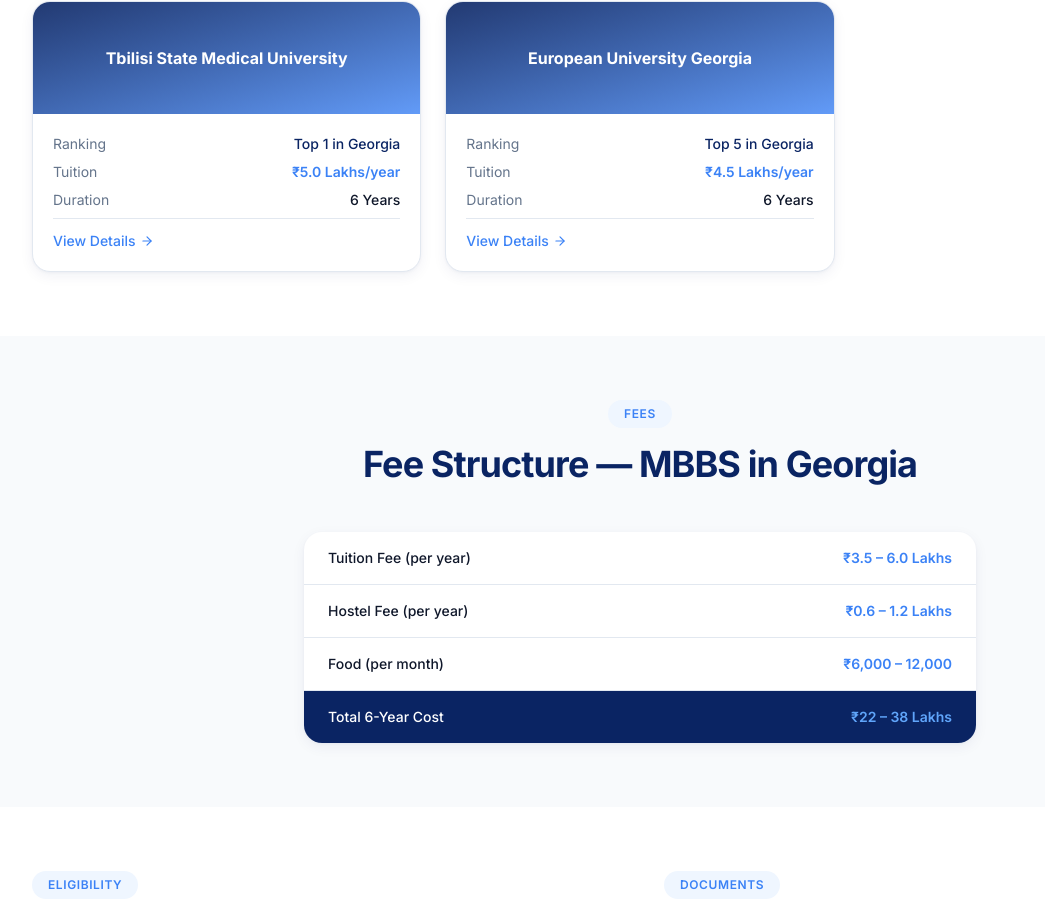
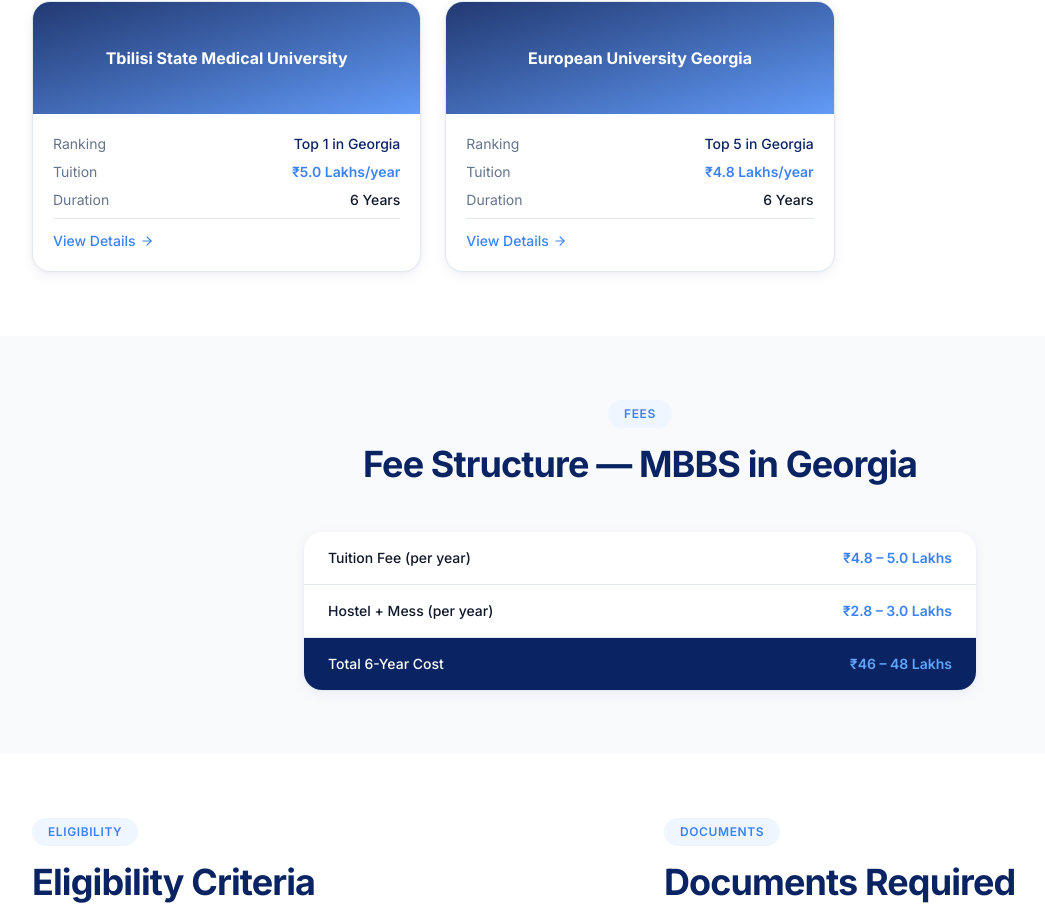
Before and after one commit to jaswant-codes/dreammed-abroad, a Next.js app: page /mbbs-in-georgia in a window 1280 px wide. Shown: the part 1809-2727 px from the top of the page, without its empty margins (0-1045 px from the left). Built offline with nearby package versions, Linux system fonts and the light colour scheme.

Commit message:
feat: update university tuition and hostel+mess fees, recalculate country total costs

```diff
--- a/src/app/universities/[slug]/page.tsx
+++ b/src/app/universities/[slug]/page.tsx
@@ -117,7 +117,7 @@
                   <span className="font-semibold text-sky">{uni.tuitionFee}</span>
                 </div>
                 <div className="flex justify-between items-center py-3 border-b border-border-light">
-                  <span className="text-sm text-text-secondary">Hostel Fee</span>
+                  <span className="text-sm text-text-secondary">Hostel + Mess</span>
                   <span className="font-semibold text-navy">{uni.hostelFee}</span>
                 </div>
                 <div className="flex justify-between items-center py-3">
--- a/src/app/universities/page.tsx
+++ b/src/app/universities/page.tsx
@@ -62,7 +62,7 @@
                         <span className="font-semibold text-navy">{uni.tuitionFee}</span>
                       </div>
                       <div className="flex justify-between text-sm">
-                        <span className="text-text-secondary">Hostel Fee</span>
+                        <span className="text-text-secondary">Hostel + Mess</span>
                         <span className="font-medium text-text-primary">{uni.hostelFee}</span>
                       </div>
                       <div className="flex justify-between text-sm">
--- a/src/data/countries.ts
+++ b/src/data/countries.ts
@@ -9,8 +9,8 @@
     overview:
       "Uzbekistan is emerging as a popular and affordable destination for MBBS abroad. With NMC-recognized universities, English-medium programs, and a welcoming culture, Uzbekistan offers Indian students quality medical education at competitive prices. The country has invested heavily in modernizing its medical education system.",
     shortDescription:
-      "Emerging affordable destination with NMC-approved universities, modern facilities, and fees starting from ₹16 Lakhs total.",
-    tuitionRange: "₹16–28 Lakhs (Total)",
+      "Emerging affordable destination with NMC-approved universities, modern facilities, and fees starting from ₹36 Lakhs total.",
+    tuitionRange: "₹36–45 Lakhs (Total)",
     duration: "5+1 Years",
     medium: "English",
     recognition: ["NMC", "WHO"],
@@ -52,10 +52,9 @@
       "tashkent-medical-academy",
     ],
     feeStructure: [
-      { item: "Tuition Fee (per year)", cost: "₹2.2 – 4.0 Lakhs" },
-      { item: "Hostel Fee (per year)", cost: "₹0.3 – 0.7 Lakhs" },
-      { item: "Food (per month)", cost: "₹4,000 – 8,000" },
-      { item: "Total 6-Year Cost", cost: "₹16 – 28 Lakhs" },
+      { item: "Tuition Fee (per year)", cost: "₹4.0 – 5.0 Lakhs" },
+      { item: "Hostel + Mess (per year)", cost: "₹2.0 – 2.5 Lakhs" },
+      { item: "Total 6-Year Cost", cost: "₹36 – 45 Lakhs" },
     ],
     eligibility: [
       "Minimum 50% in PCB in Class 12th",
@@ -99,8 +98,7 @@
       },
     ],
     metaTitle: "MBBS in Uzbekistan 2025 | Affordable Medical Education | DreamMed Abroad",
-    metaDescription:
-      "Study MBBS in Uzbekistan with affordable fees from ₹16 Lakhs. NMC-approved universities, English medium programs. Apply through DreamMed Abroad.",
+    metaDescription: "Study MBBS in Uzbekistan with affordable fees from ₹36 Lakhs. NMC-approved universities, English medium programs. Apply through DreamMed Abroad.",
   },
   {
     name: "Kyrgyzstan",
@@ -110,8 +108,8 @@
     overview:
       "Kyrgyzstan offers one of the most affordable MBBS programs for Indian students. Despite low costs, the quality of education is high with NMC-recognized universities providing English-medium instruction. The country is known for its natural beauty, friendly people, and a growing Indian student community.",
     shortDescription:
-      "Most affordable MBBS destination with fees starting from ₹15 Lakhs total, NMC-approved universities, and growing Indian community.",
-    tuitionRange: "₹15–25 Lakhs (Total)",
+      "Most affordable MBBS destination with fees starting from ₹35 Lakhs total, NMC-approved universities, and growing Indian community.",
+    tuitionRange: "₹35–41 Lakhs (Total)",
     duration: "5+1 Years",
     medium: "English",
     recognition: ["NMC", "WHO"],
@@ -119,7 +117,7 @@
       {
         title: "Most Affordable",
         description:
-          "Kyrgyzstan offers the lowest MBBS fees among popular abroad destinations, starting from ₹15 Lakhs total.",
+          "Kyrgyzstan offers the lowest MBBS fees among popular abroad destinations, starting from ₹35 Lakhs total.",
       },
       {
         title: "NMC Recognized",
@@ -154,10 +152,9 @@
       "international-school-of-medicine-bishkek",
     ],
     feeStructure: [
-      { item: "Tuition Fee (per year)", cost: "₹2.0 – 3.5 Lakhs" },
-      { item: "Hostel Fee (per year)", cost: "₹0.3 – 0.6 Lakhs" },
-      { item: "Food (per month)", cost: "₹4,000 – 7,000" },
-      { item: "Total 6-Year Cost", cost: "₹15 – 25 Lakhs" },
+      { item: "Tuition Fee (per year)", cost: "₹3.8 – 4.5 Lakhs" },
+      { item: "Hostel + Mess (per year)", cost: "₹2.0 – 2.3 Lakhs" },
+      { item: "Total 6-Year Cost", cost: "₹35 – 41 Lakhs" },
     ],
     eligibility: [
       "Minimum 50% in PCB in Class 12th",
@@ -196,12 +193,11 @@
       {
         question: "What is the total cost of MBBS in Kyrgyzstan?",
         answer:
-          "Total cost for the full course ranges from ₹15 to ₹25 Lakhs including tuition, hostel, and living expenses.",
+          "Total cost for the full course ranges from ₹35 to ₹41 Lakhs including tuition, hostel, and living expenses.",
       },
     ],
     metaTitle: "MBBS in Kyrgyzstan 2025 | Most Affordable | DreamMed Abroad",
-    metaDescription:
-      "Study MBBS in Kyrgyzstan at the most affordable fees starting ₹15 Lakhs. NMC-approved universities, English medium. Apply with DreamMed Abroad.",
+    metaDescription: "Study MBBS in Kyrgyzstan at the most affordable fees starting ₹35 Lakhs. NMC-approved universities, English medium. Apply with DreamMed Abroad.",
   },
   {
     name: "Russia",
@@ -211,8 +207,8 @@
     overview:
       "Russia is one of the most popular destinations for Indian students seeking quality MBBS education abroad. With over 50 NMC-approved medical universities, world-class infrastructure, and affordable tuition fees, Russia has been a top choice for decades. Russian medical universities follow a 6-year MBBS program taught in English, recognized globally by WHO, NMC, and other international medical bodies.",
     shortDescription:
-      "Top destination for MBBS with 50+ NMC-approved universities, world-class education, and affordable fees starting from ₹20 Lakhs total.",
-    tuitionRange: "₹20–35 Lakhs (Total)",
+      "Top destination for MBBS with 50+ NMC-approved universities, world-class education, and affordable fees starting from ₹44 Lakhs total.",
+    tuitionRange: "₹44–48 Lakhs (Total)",
     duration: "6 Years (including internship)",
     medium: "English",
     recognition: ["NMC", "WHO", "ECFMG", "WFME", "FAIMER"],
@@ -254,10 +250,9 @@
       "orenburg-state-medical-university",
     ],
     feeStructure: [
-      { item: "Tuition Fee (per year)", cost: "₹3.0 – 5.5 Lakhs" },
-      { item: "Hostel Fee (per year)", cost: "₹0.5 – 1.0 Lakhs" },
-      { item: "Food (per month)", cost: "₹5,000 – 10,000" },
-      { item: "Total 6-Year Cost", cost: "₹20 – 35 Lakhs" },
+      { item: "Tuition Fee (per year)", cost: "₹4.8 – 5.0 Lakhs" },
+      { item: "Hostel + Mess (per year)", cost: "₹2.5 – 3.0 Lakhs" },
+      { item: "Total 6-Year Cost", cost: "₹44 – 48 Lakhs" },
     ],
     eligibility: [
       "Minimum 50% in PCB in Class 12th (40% for SC/ST/OBC)",
@@ -314,7 +309,7 @@
       {
         question: "What is the total cost of MBBS in Russia?",
         answer:
-          "The total cost for 6 years including tuition, hostel, and living expenses ranges from ₹20 to ₹35 Lakhs depending on the university.",
+          "The total cost for 6 years including tuition, hostel, and living expenses ranges from ₹44 to ₹48 Lakhs depending on the university.",
       },
       {
         question: "Is it safe for Indian students in Russia?",
@@ -323,8 +318,7 @@
       },
     ],
     metaTitle: "MBBS in Russia 2025 | Top Universities, Fees, Admission | DreamMed Abroad",
-    metaDescription:
-      "Study MBBS in Russia from top NMC-approved universities. Affordable fees starting ₹20 Lakhs, English medium, and guaranteed admission. Apply now with DreamMed Abroad.",
+    metaDescription: "Study MBBS in Russia from top NMC-approved universities. Affordable fees starting ₹44 Lakhs, English medium, and guaranteed admission. Apply now with DreamMed Abroad.",
   },
   {
     name: "Kazakhstan",
@@ -334,8 +328,8 @@
     overview:
       "Kazakhstan is rapidly becoming a preferred destination for Indian medical students. With modern infrastructure, NMC-recognized universities, and affordable fee structures, Kazakhstan offers excellent value. The country's medical universities follow international standards with English-medium programs and hands-on clinical training.",
     shortDescription:
-      "Emerging destination with modern universities, affordable fees starting from ₹18 Lakhs total, and excellent clinical exposure.",
-    tuitionRange: "₹18–30 Lakhs (Total)",
+      "Emerging destination with modern universities, affordable fees starting from ₹41 Lakhs total, and excellent clinical exposure.",
+    tuitionRange: "₹41 Lakhs (Total)",
     duration: "5+1 Years",
     medium: "English",
     recognition: ["NMC", "WHO", "WFME"],
@@ -375,10 +369,9 @@
       "kazakh-national-medical-university",
     ],
     feeStructure: [
-      { item: "Tuition Fee (per year)", cost: "₹2.5 – 4.5 Lakhs" },
-      { item: "Hostel Fee (per year)", cost: "₹0.4 – 0.8 Lakhs" },
-      { item: "Food (per month)", cost: "₹5,000 – 8,000" },
-      { item: "Total 6-Year Cost", cost: "₹18 – 30 Lakhs" },
+      { item: "Tuition Fee (per year)", cost: "₹4.5 Lakhs" },
+      { item: "Hostel + Mess (per year)", cost: "₹2.3 Lakhs" },
+      { item: "Total 6-Year Cost", cost: "₹41 Lakhs" },
     ],
     eligibility: [
       "Minimum 50% in PCB in Class 12th (40% for SC/ST/OBC)",
@@ -429,8 +422,7 @@
       },
     ],
     metaTitle: "MBBS in Kazakhstan 2025 | Fees, Top Universities | DreamMed Abroad",
-    metaDescription:
-      "Study MBBS in Kazakhstan at NMC-approved universities. Fees from ₹18 Lakhs, English medium, safe environment. Apply through DreamMed Abroad.",
+    metaDescription: "Study MBBS in Kazakhstan at NMC-approved universities. Fees from ₹41 Lakhs, English medium, safe environment. Apply through DreamMed Abroad.",
   },
   {
     name: "Georgia",
@@ -440,8 +432,8 @@
     overview:
       "Georgia, located at the crossroads of Europe and Asia, has emerged as a leading destination for medical education. Georgian medical universities are recognized by NMC, WHO, and follow European standards of education. The country offers a unique blend of European culture, affordable living, and high-quality English-medium MBBS programs.",
     shortDescription:
-      "European-standard medical education with NMC-approved universities, affordable fees from ₹22 Lakhs, and vibrant student life.",
-    tuitionRange: "₹22–38 Lakhs (Total)",
+      "European-standard medical education with NMC-approved universities, affordable fees from ₹46 Lakhs, and vibrant student life.",
+    tuitionRange: "₹46–48 Lakhs (Total)",
     duration: "6 Years",
     medium: "English",
     recognition: ["NMC", "WHO", "WFME", "ECFMG"],
@@ -482,10 +474,9 @@
       "european-university-georgia",
     ],
     feeStructure: [
-      { item: "Tuition Fee (per year)", cost: "₹3.5 – 6.0 Lakhs" },
-      { item: "Hostel Fee (per year)", cost: "₹0.6 – 1.2 Lakhs" },
-      { item: "Food (per month)", cost: "₹6,000 – 12,000" },
-      { item: "Total 6-Year Cost", cost: "₹22 – 38 Lakhs" },
+      { item: "Tuition Fee (per year)", cost: "₹4.8 – 5.0 Lakhs" },
+      { item: "Hostel + Mess (per year)", cost: "₹2.8 – 3.0 Lakhs" },
+      { item: "Total 6-Year Cost", cost: "₹46 – 48 Lakhs" },
     ],
     eligibility: [
       "Minimum 50% in PCB in Class 12th",
@@ -536,8 +527,7 @@
       },
     ],
     metaTitle: "MBBS in Georgia 2025 | European Standard Education | DreamMed Abroad",
-    metaDescription:
-      "Study MBBS in Georgia with European-standard education. NMC-approved universities, fees from ₹22 Lakhs. Apply through DreamMed Abroad.",
+    metaDescription: "Study MBBS in Georgia with European-standard education. NMC-approved universities, fees from ₹46 Lakhs. Apply through DreamMed Abroad.",
   },
 ];
 
--- a/src/data/universities.ts
+++ b/src/data/universities.ts
@@ -10,8 +10,8 @@
     image: "/images/universities/asia-international.jpg",
     ranking: "Emerging in Uzbekistan",
     established: "2022",
-    tuitionFee: "₹2.8 Lakhs/year",
-    hostelFee: "₹0.5 Lakhs/year",
+    tuitionFee: "₹4.2 Lakhs/year",
+    hostelFee: "₹2.2 Lakhs/year",
     duration: "5+1 Years",
     medium: "English",
     overview:
@@ -51,8 +51,8 @@
     image: "/images/universities/namangan.jpg",
     ranking: "Top 8 in Uzbekistan",
     established: "1942",
-    tuitionFee: "₹2.8 Lakhs/year",
-    hostelFee: "₹0.5 Lakhs/year",
+    tuitionFee: "₹4.0 Lakhs/year",
+    hostelFee: "₹2.0 Lakhs/year",
     duration: "5+1 Years",
     medium: "English",
     overview:
@@ -92,8 +92,8 @@
     image: "/images/universities/jalal-abad-state.jpg",
     ranking: "Top 5 in Kyrgyzstan",
     established: "1993",
-    tuitionFee: "₹2.5 Lakhs/year",
-    hostelFee: "₹0.4 Lakhs/year",
+    tuitionFee: "₹3.8 Lakhs/year",
+    hostelFee: "₹2.0 Lakhs/year",
     duration: "5+1 Years",
     medium: "English",
     overview:
@@ -132,8 +132,8 @@
     image: "/images/universities/jalal-abad-intl.jpg",
     ranking: "Recognized in Kyrgyzstan",
     established: "1993",
-    tuitionFee: "₹3.5 Lakhs/year",
-    hostelFee: "₹0.4 Lakhs/year",
+    tuitionFee: "₹4.5 Lakhs/year",
+    hostelFee: "₹2.3 Lakhs/year",
     duration: "5+1 Years",
     medium: "English",
     overview:
@@ -172,8 +172,8 @@
     image: "/images/universities/osh.jpg",
     ranking: "Top 3 in Kyrgyzstan",
     established: "1939",
-    tuitionFee: "₹2.5 Lakhs/year",
-    hostelFee: "₹0.3 Lakhs/year",
+    tuitionFee: "₹4.2 Lakhs/year",
+    hostelFee: "₹2.2 Lakhs/year",
     duration: "5+1 Years",
     medium: "English",
     overview:
@@ -211,8 +211,8 @@
     image: "/images/universities/sevastopol.jpg",
     ranking: "Top 60 in Russia",
     established: "1951",
-    tuitionFee: "₹2.5 Lakhs/year",
-    hostelFee: "₹0.4 Lakhs/year",
+    tuitionFee: "₹4.8 Lakhs/year",
+    hostelFee: "₹2.5 Lakhs/year",
     duration: "6 Years",
     medium: "English",
     overview:
@@ -252,8 +252,8 @@
     image: "/images/universities/kazan.jpg",
     ranking: "Top 5 in Russia",
     established: "1804",
-    tuitionFee: "₹4.5 Lakhs/year",
-    hostelFee: "₹0.7 Lakhs/year",
+    tuitionFee: "₹5.0 Lakhs/year",
+    hostelFee: "₹3.0 Lakhs/year",
     duration: "6 Years",
     medium: "English",
     overview:
@@ -292,8 +292,8 @@
     image: "/images/universities/orenburg.jpg",
     ranking: "Top 15 in Russia",
     established: "1944",
-    tuitionFee: "₹3.2 Lakhs/year",
-    hostelFee: "₹0.5 Lakhs/year",
+    tuitionFee: "₹4.8 Lakhs/year",
+    hostelFee: "₹2.7 Lakhs/year",
     duration: "6 Years",
     medium: "English",
     overview:
@@ -333,8 +333,8 @@
     image: "/images/universities/knmu.jpg",
     ranking: "Top 3 in Kazakhstan",
     established: "1930",
-    tuitionFee: "₹3.5 Lakhs/year",
-    hostelFee: "₹0.5 Lakhs/year",
+    tuitionFee: "₹4.5 Lakhs/year",
+    hostelFee: "₹2.3 Lakhs/year",
     duration: "5+1 Years",
     medium: "English",
     overview:
@@ -373,7 +373,7 @@
     ranking: "Top 1 in Georgia",
     established: "1918",
     tuitionFee: "₹5.0 Lakhs/year",
-    hostelFee: "₹0.8 Lakhs/year",
+    hostelFee: "₹3.0 Lakhs/year",
     duration: "6 Years",
     medium: "English",
     overview:
@@ -413,8 +413,8 @@
     image: "/images/universities/european-georgia.jpg",
     ranking: "Top 5 in Georgia",
     established: "2011",
-    tuitionFee: "₹4.5 Lakhs/year",
-    hostelFee: "₹0.7 Lakhs/year",
+    tuitionFee: "₹4.8 Lakhs/year",
+    hostelFee: "₹2.8 Lakhs/year",
     duration: "6 Years",
     medium: "English",
     overview:
@@ -452,8 +452,8 @@
     image: "/images/universities/ism-bishkek.jpg",
     ranking: "Top 1 for International Students",
     established: "2003",
-    tuitionFee: "₹2.8 Lakhs/year",
-    hostelFee: "₹0.4 Lakhs/year",
+    tuitionFee: "₹4.0 Lakhs/year",
+    hostelFee: "₹2.2 Lakhs/year",
     duration: "5+1 Years",
     medium: "English",
     overview:
@@ -491,8 +491,8 @@
     image: "/images/universities/tashkent.jpg",
     ranking: "Top 1 in Uzbekistan",
     established: "1919",
-    tuitionFee: "₃.2 Lakhs/year",
-    hostelFee: "₹0.4 Lakhs/year",
+    tuitionFee: "₹5.0 Lakhs/year",
+    hostelFee: "₹2.5 Lakhs/year",
     duration: "5+1 Years",
     medium: "English",
     overview:
```
